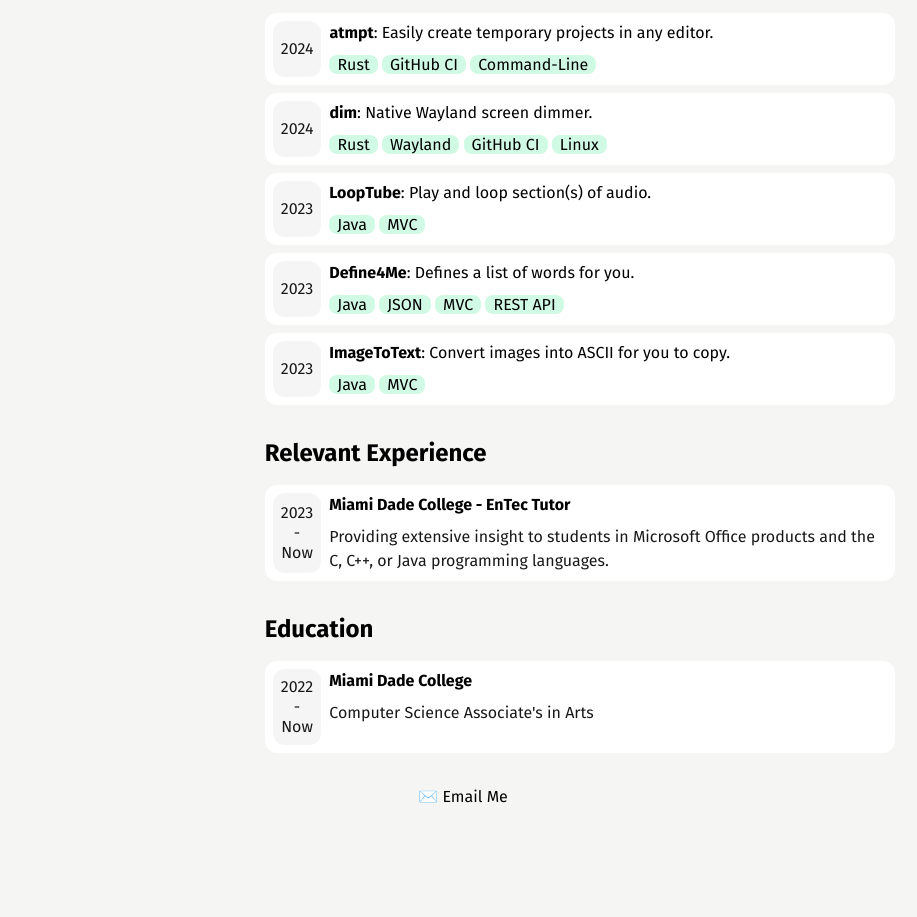
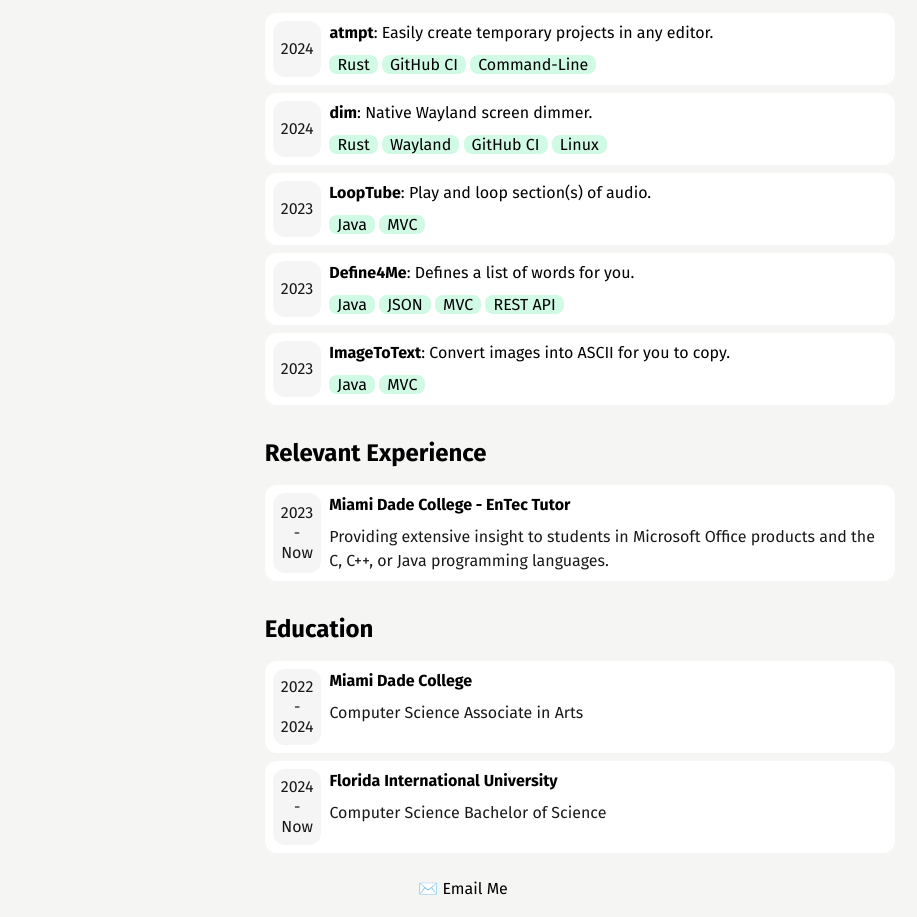
Before and after one commit to marcelohdez/marcelohdez.github.io, a website: page index.html in a window 1280 px wide. Shown: the part 171-1088 px from the top of the page, without its empty margins (177-1094 px from the left). Before the commit the page ends 996 px from the top, so only its background shows below. Drawn offline with Linux system fonts and the light colour scheme.

Commit message:
edu: add FIU
+ update package-lock

```diff
--- a/index.html
+++ b/index.html
@@ -128,11 +128,21 @@
         <ul class="pb-2 space-y-2">
           <li class="card">
             <div class="cdate">
-              <p class="my-auto text-center">2022<br />-<br />Now</p>
+              <p class="my-auto text-center">2022<br />-<br />2024</p>
             </div>
             <div class="cinfo">
               <b>Miami Dade College</b>
-              <p>Computer Science Associate's in Arts</p>
+              <p>Computer Science Associate in Arts</p>
+            </div>
+          </li>
+
+          <li class="card">
+            <div class="cdate">
+              <p class="my-auto text-center">2024<br />-<br />Now</p>
+            </div>
+            <div class="cinfo">
+              <b>Florida International University</b>
+              <p>Computer Science Bachelor of Science</p>
             </div>
           </li>
         </ul>
```
Also changed, not shown: 1 other file.
